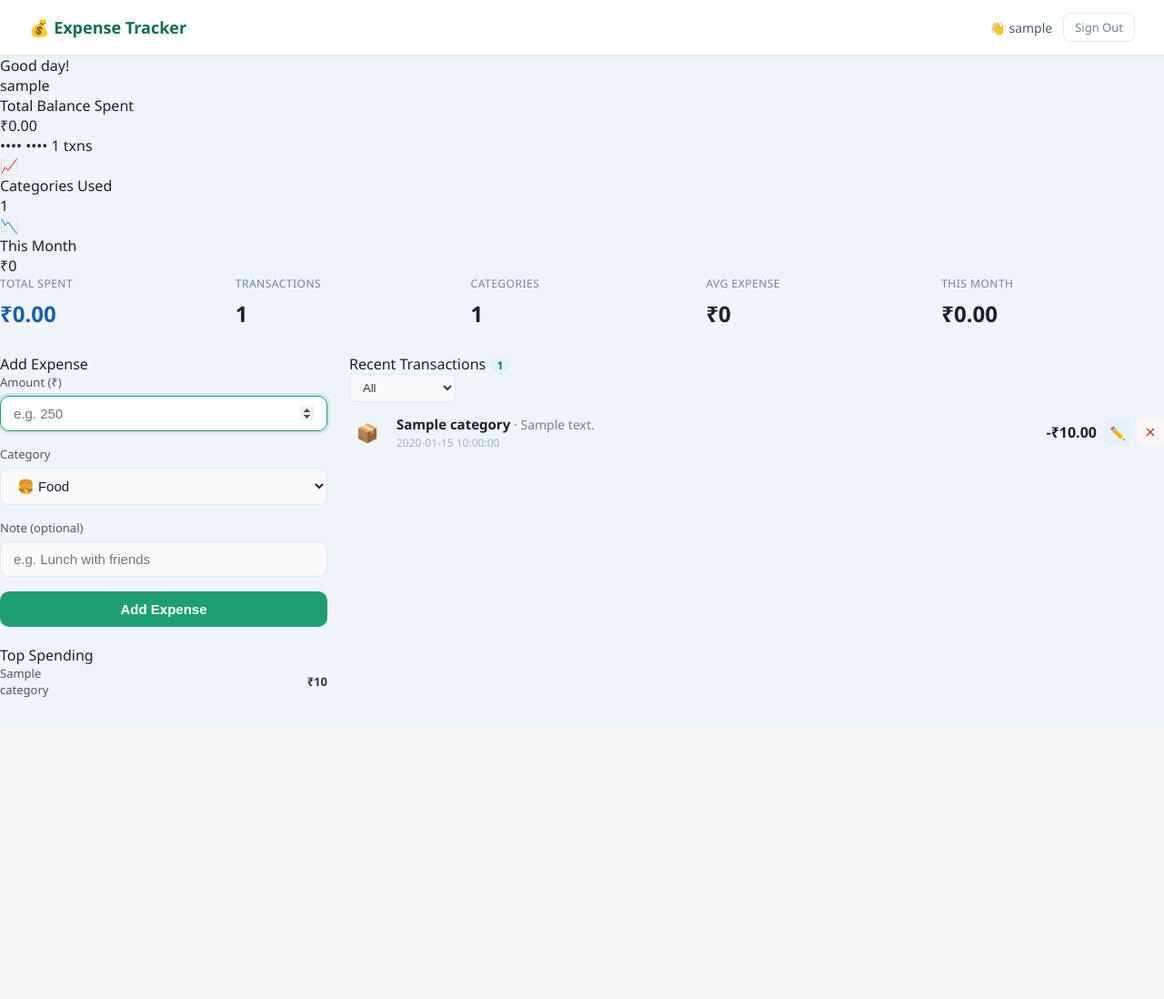
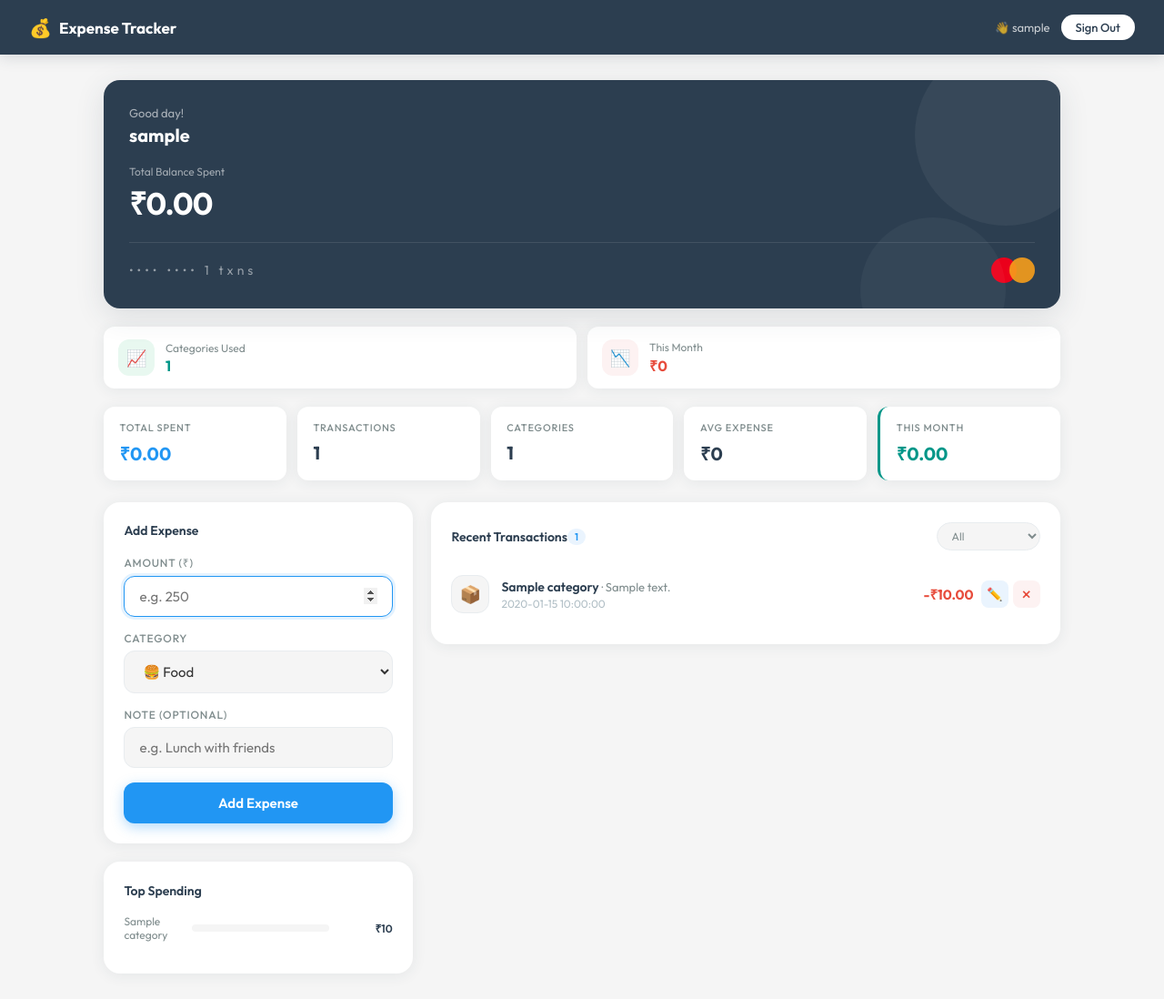
Before and after one commit to manirajch2004/expense-tracker, a Flask app: template templates/dashboard.html in a window 1280 px wide. Shown: the whole page at 91% size. Before the commit the page ends 767 px from the top, so only its background shows below. Run offline with Flask 3, Linux system fonts and the light colour scheme; the template is opened without the code that fills it: most values are stand-ins (such as "Sample title", 1, 10 or a date in 2020); some libraries are stand-ins or nearby versions.

Commit message:
Update style.css

```diff
--- a/static/css/style.css
+++ b/static/css/style.css
@@ -1,357 +1,563 @@
-/* ── Reset & Base ─────────────────────────────────────────────── */
-*, *::before, *::after { box-sizing: border-box; margin: 0; padding: 0; }
+@import url('https://fonts.googleapis.com/css2?family=Outfit:wght@300;400;500;600;700&family=Playfair+Display:wght@600&display=swap');
 
-body {
-    font-family: 'Segoe UI', system-ui, sans-serif;
-    background: #f0f4f8;
-    color: #1a202c;
-    min-height: 100vh;
+/* ── Variables ──────────────────────────────────────────────────── */
+:root {
+  --bg:        #F5F5F5;
+  --white:     #FFFFFF;
+  --navy:      #2C3E50;
+  --blue:      #2196F3;
+  --teal:      #009688;
+  --red:       #E74C3C;
+  --text:      #333333;
+  --text2:     #7f8c8d;
+  --border:    #e8ecef;
+  --shadow:    0 2px 16px rgba(44,62,80,0.08);
+  --shadow-lg: 0 8px 32px rgba(44,62,80,0.13);
+  --radius:    18px;
+  --radius-sm: 12px;
+  --font:      'Outfit', sans-serif;
 }
 
-/* ── Auth Page ────────────────────────────────────────────────── */
+/* ── Reset ──────────────────────────────────────────────────────── */
+*, *::before, *::after { box-sizing: border-box; margin: 0; padding: 0; }
+body { font-family: var(--font); background: var(--bg); color: var(--text); min-height: 100vh; }
+a { text-decoration: none; }
+
+/* ── Auth Pages ─────────────────────────────────────────────────── */
 .auth-page {
+  min-height: 100vh;
   display: flex;
   align-items: center;
   justify-content: center;
-    background: linear-gradient(135deg, #e0f7f0 0%, #f0f4f8 100%);
+  background: var(--bg);
+  padding: 1rem;
 }
 
-.auth-container {
-    width: 100%;
-    max-width: 420px;
-    padding: 2rem 1rem;
+.auth-container { width: 100%; max-width: 400px; }
+
+.auth-card {
+  background: var(--white);
+  border-radius: var(--radius);
+  padding: 2.5rem 2rem;
+  box-shadow: var(--shadow-lg);
 }
 
-.brand {
+.auth-logo {
   text-align: center;
+  margin-bottom: 1.75rem;
+}
+
+.auth-logo-icon {
+  width: 64px; height: 64px;
+  background: var(--navy);
+  border-radius: 18px;
+  display: flex; align-items: center; justify-content: center;
+  font-size: 28px;
+  margin: 0 auto 14px;
+  box-shadow: 0 4px 16px rgba(44,62,80,0.2);
+}
+
+.auth-logo h1 {
+  font-size: 22px;
+  font-weight: 700;
+  color: var(--navy);
+  letter-spacing: -0.3px;
+}
+
+.auth-logo p {
+  font-size: 13px;
+  color: var(--text2);
+  margin-top: 4px;
+}
+
+.auth-card h2 {
+  font-size: 20px;
+  font-weight: 600;
+  color: var(--navy);
   margin-bottom: 1.5rem;
 }
 
-.brand-icon { font-size: 48px; margin-bottom: 10px; }
-
-.brand h1 {
-    font-size: 26px;
-    font-weight: 700;
-    color: #0f6e56;
-    margin-bottom: 4px;
-}
-
-.brand p { font-size: 14px; color: #718096; }
-
-/* ── Card ─────────────────────────────────────────────────────── */
-.card {
-    background: #ffffff;
-    border-radius: 16px;
-    padding: 2rem;
-    box-shadow: 0 4px 24px rgba(0,0,0,0.08);
-    margin-bottom: 1.25rem;
-}
-
-.card h2 {
-    font-size: 20px;
-    font-weight: 600;
-    margin-bottom: 1.5rem;
-    color: #1a202c;
-}
-
-.card-title {
-    font-size: 15px;
-    font-weight: 600;
-    color: #2d3748;
-    margin-bottom: 1.25rem;
-    display: flex;
-    align-items: center;
-    gap: 8px;
-}
-
-/* ── Form Fields ──────────────────────────────────────────────── */
+/* ── Form Fields ────────────────────────────────────────────────── */
 .field { margin-bottom: 1rem; }
 
 .field label {
   display: block;
-    font-size: 13px;
+  font-size: 12px;
   font-weight: 500;
-    color: #4a5568;
+  color: var(--text2);
+  text-transform: uppercase;
+  letter-spacing: 0.8px;
   margin-bottom: 6px;
 }
 
-.field input,
-.field select {
+.field input, .field select {
   width: 100%;
-    padding: 10px 14px;
+  padding: 12px 16px;
   font-size: 15px;
-    border: 1.5px solid #e2e8f0;
-    border-radius: 10px;
-    background: #f8fafc;
-    color: #1a202c;
+  font-family: var(--font);
+  border: 1.5px solid var(--border);
+  border-radius: var(--radius-sm);
+  background: var(--bg);
+  color: var(--text);
   outline: none;
   transition: border-color 0.2s, box-shadow 0.2s;
 }
 
-.field input:focus,
-.field select:focus {
-    border-color: #1d9e75;
-    box-shadow: 0 0 0 3px rgba(29, 158, 117, 0.15);
-    background: #fff;
+.field input:focus, .field select:focus {
+  border-color: var(--blue);
+  box-shadow: 0 0 0 3px rgba(33,150,243,0.12);
+  background: var(--white);
 }
 
-/* ── Buttons ──────────────────────────────────────────────────── */
+/* ── Buttons ────────────────────────────────────────────────────── */
 .btn {
-    display: inline-block;
-    padding: 11px 20px;
+  display: block;
+  width: 100%;
+  padding: 13px;
   font-size: 15px;
   font-weight: 600;
-    border-radius: 10px;
+  font-family: var(--font);
   border: none;
+  border-radius: var(--radius-sm);
   cursor: pointer;
-    transition: opacity 0.15s, transform 0.1s;
-    text-decoration: none;
+  transition: transform 0.1s, opacity 0.15s, box-shadow 0.2s;
   text-align: center;
 }
 
 .btn:active { transform: scale(0.98); }
 
-.btn-primary { background: #1d9e75; color: white; width: 100%; }
-.btn-primary:hover { background: #178060; }
+.btn-primary {
+  background: var(--blue);
+  color: var(--white);
+  box-shadow: 0 4px 14px rgba(33,150,243,0.35);
+}
+
+.btn-primary:hover {
+  opacity: 0.92;
+  box-shadow: 0 6px 20px rgba(33,150,243,0.4);
+}
 
 .btn-ghost {
   background: transparent;
-    color: #718096;
-    border: 1.5px solid #e2e8f0;
-    width: 100%;
+  color: var(--text2);
+  border: 1.5px solid var(--border);
+  margin-top: 10px;
 }
-.btn-ghost:hover { background: #f7fafc; }
 
-.btn-logout {
-    font-size: 13px;
-    color: #718096;
-    text-decoration: none;
-    padding: 6px 12px;
-    border-radius: 8px;
-    border: 1px solid #e2e8f0;
-    transition: background 0.15s;
-}
-.btn-logout:hover { background: #f7fafc; }
+.btn-ghost:hover { background: var(--bg); }
 
-/* ── Links ────────────────────────────────────────────────────── */
 .link-row {
   text-align: center;
   margin-top: 1.25rem;
   font-size: 14px;
-    color: #718096;
+  color: var(--text2);
 }
-.link-row a { color: #1d9e75; font-weight: 600; text-decoration: none; }
 
-/* ── Alerts ───────────────────────────────────────────────────── */
+.link-row a { color: var(--blue); font-weight: 600; }
+
+/* ── Alert ──────────────────────────────────────────────────────── */
 .alert {
   padding: 10px 14px;
-    border-radius: 8px;
-    font-size: 14px;
+  border-radius: 10px;
+  font-size: 13px;
   margin-bottom: 1rem;
 }
-.alert-error { background: #fff5f5; color: #c53030; border: 1px solid #fed7d7; }
+.alert-error { background: #fdf2f2; color: var(--red); border: 1px solid #f5c6c6; }
 
-/* ── Navbar ───────────────────────────────────────────────────── */
+/* ── Navbar ─────────────────────────────────────────────────────── */
 .navbar {
-    background: #ffffff;
-    border-bottom: 1px solid #e2e8f0;
-    padding: 14px 2rem;
+  background: var(--navy);
+  padding: 0 2rem;
+  height: 60px;
   display: flex;
   align-items: center;
   justify-content: space-between;
   position: sticky;
   top: 0;
   z-index: 100;
-    box-shadow: 0 1px 8px rgba(0,0,0,0.05);
+  box-shadow: 0 2px 16px rgba(44,62,80,0.18);
 }
-.nav-brand { font-size: 18px; font-weight: 700; color: #0f6e56; }
+
+.nav-brand {
+  font-size: 17px;
+  font-weight: 700;
+  color: var(--white);
+  display: flex;
+  align-items: center;
+  gap: 8px;
+}
+
+.nav-brand span { font-size: 20px; }
+
 .nav-right { display: flex; align-items: center; gap: 12px; }
-.nav-user { font-size: 14px; color: #4a5568; }
 
-/* ── Dashboard Layout ─────────────────────────────────────────── */
-.dash-container {
+.nav-user {
+  font-size: 13px;
+  color: rgba(255,255,255,0.75);
+}
+
+.btn-logout {
+  font-size: 13px;
+  font-weight: 500;
+  font-family: var(--font);
+  color: var(--navy);
+  background: var(--white);
+  padding: 6px 16px;
+  border-radius: 20px;
+  border: none;
+  cursor: pointer;
+  transition: opacity 0.15s;
+}
+
+.btn-logout:hover { opacity: 0.85; }
+
+/* ── Dashboard Layout ───────────────────────────────────────────── */
+.dash-wrap {
   max-width: 1100px;
   margin: 0 auto;
-    padding: 2rem 1.5rem;
+  padding: 1.75rem 1.5rem;
 }
 
-/* ✅ 5 cards in summary grid */
+/* ── Balance Card ───────────────────────────────────────────────── */
+.balance-card {
+  background: var(--navy);
+  border-radius: var(--radius);
+  padding: 1.75rem;
+  color: var(--white);
+  position: relative;
+  overflow: hidden;
+  margin-bottom: 1.25rem;
+  box-shadow: var(--shadow-lg);
+}
+
+.balance-card::before {
+  content: '';
+  position: absolute;
+  top: -40px; right: -40px;
+  width: 200px; height: 200px;
+  background: rgba(255,255,255,0.05);
+  border-radius: 50%;
+}
+
+.balance-card::after {
+  content: '';
+  position: absolute;
+  bottom: -60px; right: 60px;
+  width: 160px; height: 160px;
+  background: rgba(255,255,255,0.04);
+  border-radius: 50%;
+}
+
+.balance-greeting { font-size: 13px; color: rgba(255,255,255,0.6); margin-bottom: 4px; }
+.balance-name { font-size: 20px; font-weight: 700; margin-bottom: 1.25rem; }
+
+.balance-amount-label { font-size: 12px; color: rgba(255,255,255,0.55); margin-bottom: 4px; }
+.balance-amount { font-size: 34px; font-weight: 700; letter-spacing: -1px; }
+
+.balance-footer {
+  display: flex;
+  align-items: center;
+  justify-content: space-between;
+  margin-top: 1.25rem;
+  padding-top: 1rem;
+  border-top: 1px solid rgba(255,255,255,0.1);
+}
+
+.balance-dots { letter-spacing: 4px; font-size: 14px; color: rgba(255,255,255,0.5); }
+
+.mastercard {
+  display: flex;
+  align-items: center;
+  gap: -6px;
+}
+
+.mc-circle {
+  width: 28px; height: 28px;
+  border-radius: 50%;
+}
+
+.mc-circle:first-child { background: #EB001B; margin-right: -8px; }
+.mc-circle:last-child  { background: #F79E1B; opacity: 0.9; }
+
+/* ── Income / Expense Tags ──────────────────────────────────────── */
+.ie-row {
+  display: grid;
+  grid-template-columns: 1fr 1fr;
+  gap: 12px;
+  margin-bottom: 1.25rem;
+}
+
+.ie-card {
+  background: var(--white);
+  border-radius: var(--radius-sm);
+  padding: 14px 16px;
+  display: flex;
+  align-items: center;
+  gap: 12px;
+  box-shadow: var(--shadow);
+}
+
+.ie-icon {
+  width: 40px; height: 40px;
+  border-radius: 12px;
+  display: flex; align-items: center; justify-content: center;
+  font-size: 18px;
+  flex-shrink: 0;
+}
+
+.ie-icon.income { background: #e8f8f0; }
+.ie-icon.expense { background: #fdf2f2; }
+
+.ie-label { font-size: 12px; color: var(--text2); margin-bottom: 2px; }
+.ie-val { font-size: 16px; font-weight: 700; }
+.ie-val.income { color: var(--teal); }
+.ie-val.expense { color: var(--red); }
+
+/* ── Summary Cards ──────────────────────────────────────────────── */
 .summary-grid {
   display: grid;
   grid-template-columns: repeat(5, 1fr);
-    gap: 14px;
-    margin-bottom: 1.75rem;
+  gap: 12px;
+  margin-bottom: 1.5rem;
 }
 
-.metric-card {
-    background: #ffffff;
-    border-radius: 14px;
-    padding: 1.25rem;
-    box-shadow: 0 2px 12px rgba(0,0,0,0.06);
+.metric {
+  background: var(--white);
+  border-radius: var(--radius-sm);
+  padding: 1rem 1.1rem;
+  box-shadow: var(--shadow);
 }
 
-/* ✅ Highlight style for monthly card */
-.metric-card.highlight {
-    border: 1.5px solid #bde8d8;
-    background: #f0faf6;
-}
+.metric.highlight { border-left: 3px solid var(--teal); }
 
 .metric-label {
-    font-size: 12px;
+  font-size: 11px;
   font-weight: 500;
-    color: #718096;
+  color: var(--text2);
   text-transform: uppercase;
-    letter-spacing: 0.5px;
+  letter-spacing: 0.8px;
   margin-bottom: 8px;
 }
 
-.metric-value { font-size: 24px; font-weight: 700; color: #1a202c; }
-.metric-value.green { color: #0f6e56; }
-.metric-value.blue  { color: #185fa5; }
+.metric-value { font-size: 20px; font-weight: 700; color: var(--navy); }
+.metric-value.blue  { color: var(--blue); }
+.metric-value.teal  { color: var(--teal); }
 
+/* ── Main Grid ──────────────────────────────────────────────────── */
 .dash-main {
   display: grid;
-    grid-template-columns: 360px 1fr;
-    gap: 1.5rem;
+  grid-template-columns: 340px 1fr;
+  gap: 1.25rem;
   align-items: start;
 }
 
 .dash-left, .dash-right { display: flex; flex-direction: column; gap: 1.25rem; }
 
-/* ── Badge ────────────────────────────────────────────────────── */
+/* ── White Card ─────────────────────────────────────────────────── */
+.wcard {
+  background: var(--white);
+  border-radius: var(--radius);
+  padding: 1.4rem;
+  box-shadow: var(--shadow);
+}
+
+.wcard-title {
+  font-size: 14px;
+  font-weight: 600;
+  color: var(--navy);
+  margin-bottom: 1.1rem;
+  display: flex;
+  align-items: center;
+  justify-content: space-between;
+}
+
+/* ── Badge ──────────────────────────────────────────────────────── */
 .badge {
-    background: #e0f7f0;
-    color: #0f6e56;
-    font-size: 12px;
+  font-size: 11px;
   font-weight: 600;
+  background: #eaf4fe;
+  color: var(--blue);
   padding: 2px 8px;
   border-radius: 20px;
 }
 
-/* ── Filter dropdown ──────────────────────────────────────────── */
-.list-header {
+/* ── Bar Chart ──────────────────────────────────────────────────── */
+.bar-row { display: flex; align-items: center; gap: 10px; margin-bottom: 12px; }
+.bar-label { font-size: 12px; color: var(--text2); width: 65px; flex-shrink: 0; }
+.bar-track { flex: 1; height: 8px; background: var(--bg); border-radius: 4px; overflow: hidden; }
+.bar-fill { height: 100%; border-radius: 4px; transition: width 0.5s ease; }
+.bar-fill.food     { background: #FF9800; }
+.bar-fill.travel   { background: var(--teal); }
+.bar-fill.bills    { background: #9C27B0; }
+.bar-fill.shopping { background: var(--blue); }
+.bar-fill.health   { background: #4CAF50; }
+.bar-fill.other    { background: #607D8B; }
+.bar-val { font-size: 12px; font-weight: 600; color: var(--navy); width: 60px; text-align: right; }
+
+/* ── Filter ─────────────────────────────────────────────────────── */
+.list-top {
   display: flex;
   align-items: center;
   justify-content: space-between;
   margin-bottom: 1rem;
-    flex-wrap: wrap;
-    gap: 8px;
 }
 
 .filter-select {
-    padding: 6px 10px;
-    font-size: 13px;
-    border: 1.5px solid #e2e8f0;
-    border-radius: 8px;
-    background: #f8fafc;
-    color: #2d3748;
+  padding: 6px 12px;
+  font-size: 12px;
+  font-family: var(--font);
+  background: var(--bg);
+  border: 1.5px solid var(--border);
+  border-radius: 20px;
+  color: var(--text2);
   outline: none;
   cursor: pointer;
 }
-.filter-select:focus { border-color: #1d9e75; }
 
-/* ── Bar Chart ────────────────────────────────────────────────── */
-.bar-row { display: flex; align-items: center; gap: 10px; margin-bottom: 10px; }
-.bar-label { font-size: 13px; color: #4a5568; width: 70px; flex-shrink: 0; }
-.bar-track { flex: 1; height: 10px; background: #f0f4f8; border-radius: 5px; overflow: hidden; }
-.bar-fill  { height: 100%; border-radius: 5px; transition: width 0.5s ease; }
-.cat-food     { background: #BA7517; }
-.cat-travel   { background: #185FA5; }
-.cat-bills    { background: #993C1D; }
-.cat-shopping { background: #993556; }
-.cat-health   { background: #3B6D11; }
-.cat-other    { background: #5F5E5A; }
-.bar-val { font-size: 13px; font-weight: 600; color: #2d3748; width: 60px; text-align: right; }
+.filter-select:focus { border-color: var(--blue); }
 
-/* ── Expense List ─────────────────────────────────────────────── */
-.expense-list { display: flex; flex-direction: column; }
-
+/* ── Expense Items ──────────────────────────────────────────────── */
 .expense-item {
   display: flex;
   align-items: center;
-    padding: 13px 0;
-    border-bottom: 1px solid #f0f4f8;
+  padding: 11px 0;
+  border-bottom: 1px solid var(--border);
   animation: slideIn 0.2s ease;
 }
+
 .expense-item:last-child { border-bottom: none; }
 
 @keyframes slideIn {
-    from { opacity: 0; transform: translateY(-5px); }
+  from { opacity: 0; transform: translateY(-4px); }
   to   { opacity: 1; transform: translateY(0); }
 }
 
 .cat-icon {
-    width: 40px;
-    height: 40px;
-    border-radius: 12px;
+  width: 42px; height: 42px;
+  border-radius: 13px;
+  background: var(--bg);
+  display: flex; align-items: center; justify-content: center;
+  font-size: 19px;
+  margin-right: 13px;
+  flex-shrink: 0;
+  border: 1px solid var(--border);
+}
+
+.exp-info { flex: 1; }
+
+.exp-cat {
+  font-size: 14px;
+  font-weight: 600;
+  color: var(--navy);
+}
+
+.exp-note {
+  font-weight: 400;
+  color: var(--text2);
+  font-size: 13px;
+}
+
+.exp-date {
+  font-size: 12px;
+  color: #b0bec5;
+  margin-top: 2px;
+}
+
+.exp-amount {
+  font-size: 15px;
+  font-weight: 700;
+  color: var(--red);
+  margin-right: 8px;
+}
+
+.btn-edit {
+  width: 30px; height: 30px;
+  border-radius: 8px;
+  background: #eaf4fe;
+  border: none;
+  display: flex; align-items: center; justify-content: center;
+  font-size: 14px;
+  margin-right: 5px;
+  cursor: pointer;
+  text-decoration: none;
+  transition: background 0.15s;
+}
+
+.btn-edit:hover { background: #d0e8fc; }
+
+.btn-delete {
+  width: 30px; height: 30px;
+  border-radius: 8px;
+  background: #fdf2f2;
+  border: none;
+  display: flex; align-items: center; justify-content: center;
+  font-size: 20px;
+  color: var(--red);
+  cursor: pointer;
+  text-decoration: none;
+  line-height: 1;
+  transition: background 0.15s;
+}
+
+.btn-delete:hover { background: #fad9d9; }
+
+/* ── Empty State ────────────────────────────────────────────────── */
+.empty { text-align: center; padding: 2.5rem; color: #b0bec5; }
+.empty-icon { font-size: 42px; margin-bottom: 10px; }
+.empty p { font-size: 14px; }
+
+/* ── Edit Page ──────────────────────────────────────────────────── */
+.edit-page {
+  min-height: 100vh;
+  background: var(--bg);
   display: flex;
   align-items: center;
   justify-content: center;
-    font-size: 20px;
-    margin-right: 12px;
-    flex-shrink: 0;
+  padding: 1rem;
 }
-.cat-icon.cat-food     { background: #FAEEDA; }
-.cat-icon.cat-travel   { background: #E6F1FB; }
-.cat-icon.cat-bills    { background: #FAECE7; }
-.cat-icon.cat-shopping { background: #FBEAF0; }
-.cat-icon.cat-health   { background: #EAF3DE; }
-.cat-icon.cat-other    { background: #F1EFE8; }
 
-.exp-info  { flex: 1; }
-.exp-cat   { font-size: 15px; font-weight: 600; color: #1a202c; }
-.exp-note  { font-weight: 400; color: #718096; font-size: 14px; }
-.exp-date  { font-size: 12px; color: #a0aec0; margin-top: 2px; }
-.exp-amount { font-size: 16px; font-weight: 700; color: #1a202c; margin-right: 8px; }
+.edit-container { width: 100%; max-width: 440px; }
 
-/* ✅ Edit button */
-.btn-edit {
-    width: 30px;
-    height: 30px;
-    border-radius: 8px;
-    background: #e6f1fb;
+.edit-card {
+  background: var(--white);
+  border-radius: var(--radius);
+  padding: 2rem;
+  box-shadow: var(--shadow-lg);
+}
+
+.edit-header {
   display: flex;
   align-items: center;
-    justify-content: center;
-    font-size: 14px;
-    text-decoration: none;
-    margin-right: 6px;
-    transition: background 0.15s;
+  gap: 10px;
+  margin-bottom: 1.5rem;
 }
-.btn-edit:hover { background: #bdd7f0; }
 
-.btn-delete {
-    width: 30px;
-    height: 30px;
-    border-radius: 8px;
-    background: #fff5f5;
-    color: #c53030;
-    display: flex;
-    align-items: center;
-    justify-content: center;
+.edit-icon {
+  width: 44px; height: 44px;
+  background: #eaf4fe;
+  border-radius: 12px;
+  display: flex; align-items: center; justify-content: center;
   font-size: 20px;
-    text-decoration: none;
-    transition: background 0.15s;
-    line-height: 1;
 }
-.btn-delete:hover { background: #fed7d7; }
 
-/* ── Empty State ──────────────────────────────────────────────── */
-.empty-state { text-align: center; padding: 3rem 1rem; color: #a0aec0; }
-.empty-icon  { font-size: 48px; margin-bottom: 12px; }
-.empty-state p { font-size: 15px; line-height: 1.6; }
+.edit-header h2 { font-size: 20px; font-weight: 700; color: var(--navy); }
+.edit-header p  { font-size: 13px; color: var(--text2); }
 
-/* ── Responsive ───────────────────────────────────────────────── */
+/* ── Responsive ─────────────────────────────────────────────────── */
 @media (max-width: 1000px) {
   .summary-grid { grid-template-columns: repeat(3, 1fr); }
 }
-@media (max-width: 900px) {
+
+@media (max-width: 860px) {
+  .dash-main { grid-template-columns: 1fr; }
   .summary-grid { grid-template-columns: repeat(2, 1fr); }
-    .dash-main    { grid-template-columns: 1fr; }
 }
+
 @media (max-width: 480px) {
-    .navbar { padding: 12px 1rem; }
-    .dash-container { padding: 1rem; }
+  .navbar { padding: 0 1rem; }
+  .dash-wrap { padding: 1rem; }
   .nav-user { display: none; }
   .summary-grid { grid-template-columns: repeat(2, 1fr); }
+  .ie-row { grid-template-columns: 1fr 1fr; }
+  .balance-amount { font-size: 26px; }
 }
```
Lines whose indentation alone changed are shown as unchanged.
